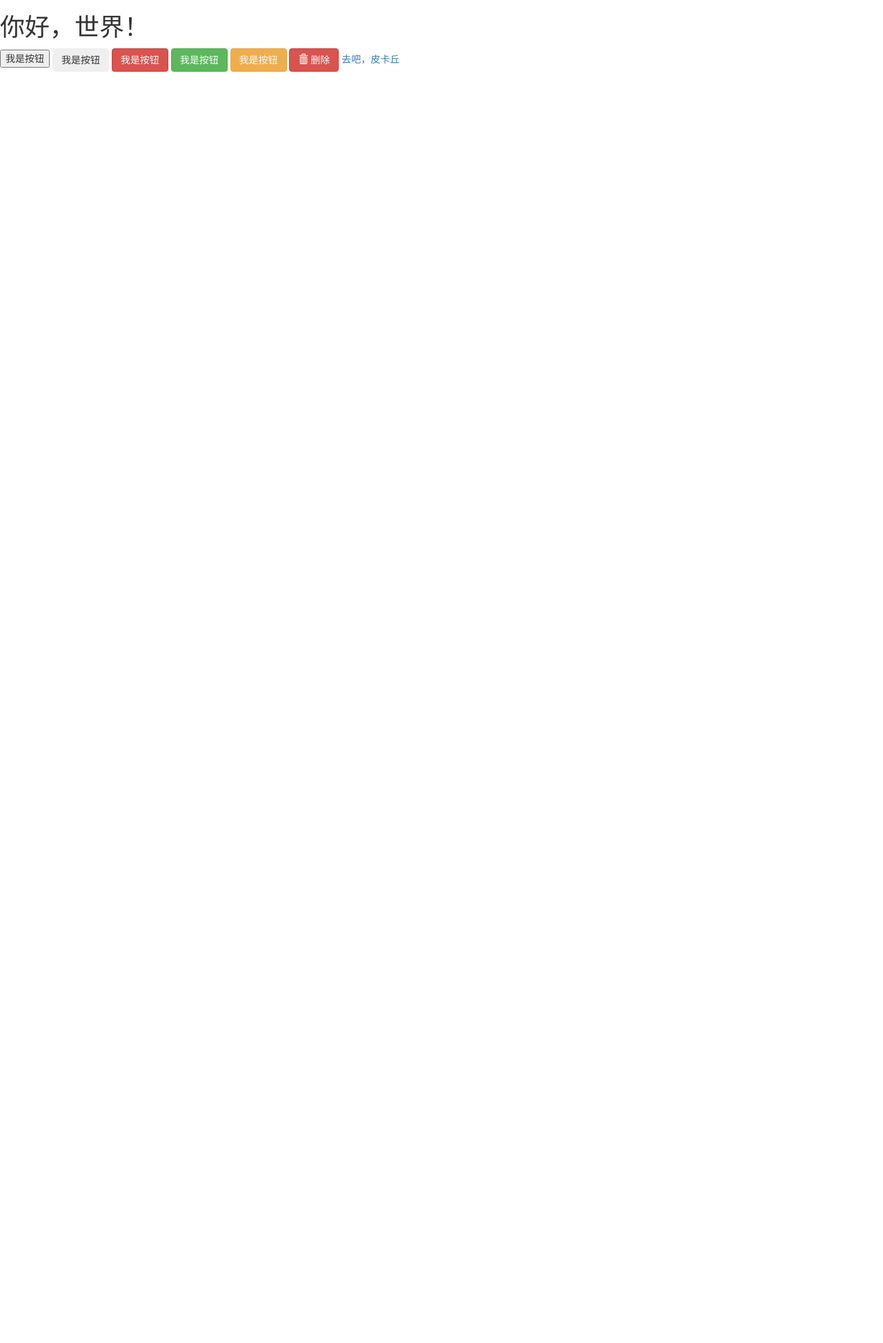
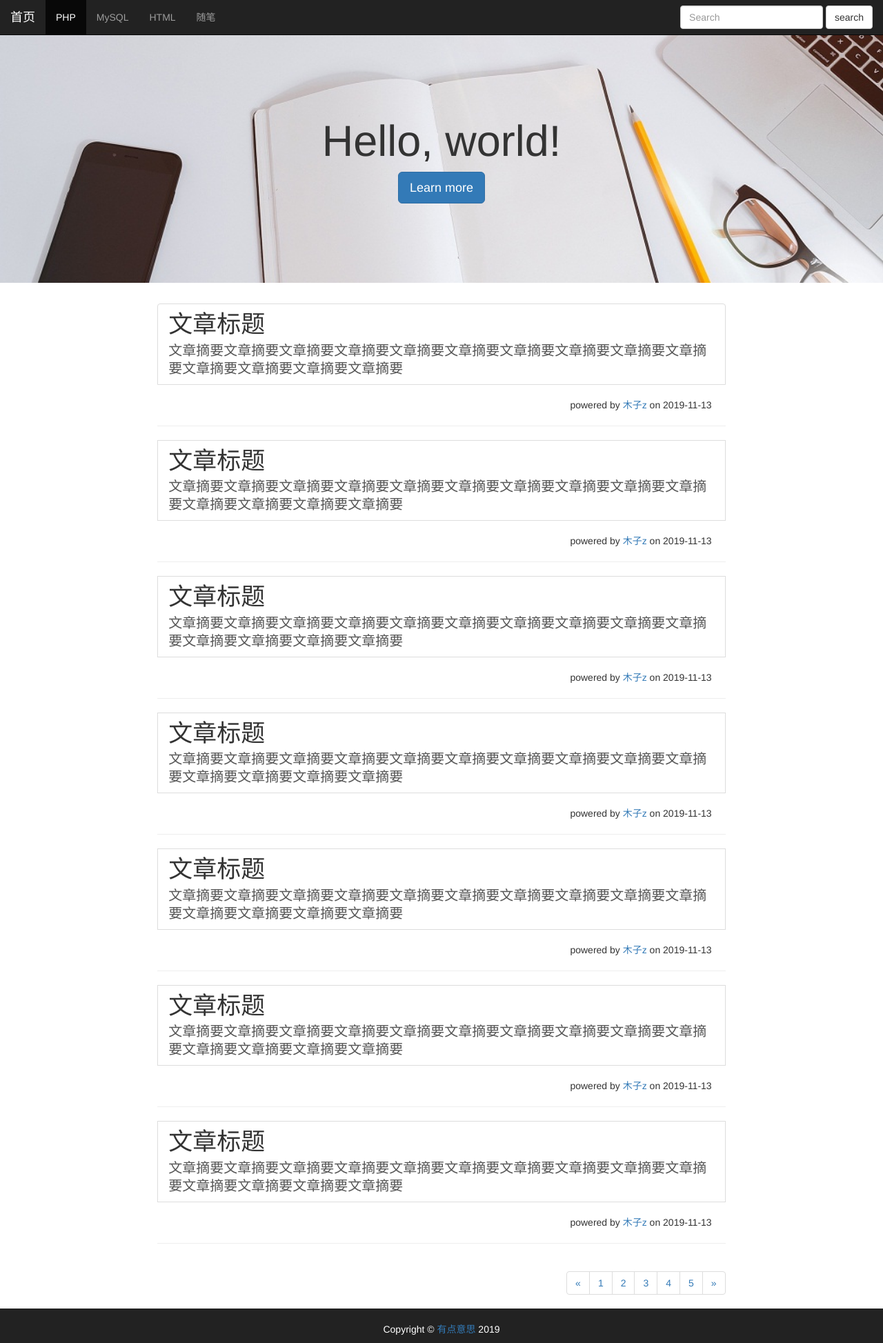
Before and after one commit to lizelong/tmp, a plain HTML site: page index.html in a window 1280 px wide. Shown: the whole page at 69% size. Before the commit the page ends 800 px from the top, so only its background shows below. Drawn offline with nearby package versions, Linux system fonts and the light colour scheme.

Commit message:
blog首页

```diff
--- /dev/null
+++ b/css/common.css
@@ -0,0 +1,20 @@
+body{
+    padding-top:50px;
+}
+.home-bg{
+    background:url('../img/home-bg.jpg') no-repeat center;
+    background-size:cover;
+    padding:100px;
+    text-align:center;
+}
+.title{
+    font-size:35px;
+}
+.zhaiyao{
+    font-size:20px;
+}
+.copyright{
+    text-align:center;
+    color:#fff;
+    padding-top:20px;
+}
--- a/index.html
+++ b/index.html
@@ -9,6 +9,7 @@
 
     <!-- Bootstrap -->
     <link href="https://cdn.jsdelivr.net/npm/bootstrap@3.3.7/dist/css/bootstrap.min.css" rel="stylesheet">
+    <link href="css/common.css" rel="stylesheet">
 
     <!-- HTML5 shim 和 Respond.js 是为了让 IE8 支持 HTML5 元素和媒体查询（media queries）功能 -->
     <!-- 警告：通过 file:// 协议（就是直接将 html 页面拖拽到浏览器中）访问页面时 Respond.js 不起作用 -->
@@ -18,14 +19,135 @@
     <![endif]-->
   </head>
   <body>
-    <h1>你好，世界！</h1>
-    <button>我是按钮</button>
-    <button class="btn">我是按钮</button>
-    <button class="btn btn-danger">我是按钮</button>
-    <button class="btn btn-success">我是按钮</button>
-    <button class="btn btn-warning">我是按钮</button>
-    <button class="btn btn-danger"><i class="glyphicon glyphicon-trash"></i> 删除</button>
-    <a href="index2.html">去吧，皮卡丘</a>
+    <!-- 导航 -->
+    <nav class="navbar navbar-inverse navbar-fixed-top">
+      <div class="container-fluid">
+        <!-- Brand and toggle get grouped for better mobile display -->
+        <div class="navbar-header">
+          <button type="button" class="navbar-toggle collapsed" data-toggle="collapse" data-target="#bs-example-navbar-collapse-1" aria-expanded="false">
+            <span class="sr-only">Toggle navigation</span>
+            <span class="icon-bar"></span>
+            <span class="icon-bar"></span>
+            <span class="icon-bar"></span>
+          </button>
+          <a class="navbar-brand" href="index.html">首页</a>
+        </div>
+
+        <!-- Collect the nav links, forms, and other content for toggling -->
+        <div class="collapse navbar-collapse" id="bs-example-navbar-collapse-1">
+          <ul class="nav navbar-nav">
+            <li class="active"><a href="#">PHP</a></li>
+            <li><a href="#">MySQL</a></li>
+            <li><a href="#">HTML</a></li>
+            <li><a href="#">随笔</a></li>
+          </ul>
+
+          <ul class="nav navbar-nav navbar-right">
+            <!-- <li><a href="index.html">Home</a></li> -->
+            <li>
+              <form class="navbar-form navbar-left">
+                <div class="form-group">
+                  <input type="text" class="form-control" placeholder="Search">
+                </div>
+                <button type="submit" class="btn btn-default">search</button>
+              </form>
+            </li>
+          </ul>
+        </div><!-- /.navbar-collapse -->
+      </div><!-- /.container-fluid -->
+    </nav>
+
+    <!-- 巨幕 -->
+    <div class="jumbotron home-bg">
+      <h1>Hello, world!</h1>
+
+      <p><a class="btn btn-primary btn-lg" href="#" role="button">Learn more</a></p>
+    </div>
+
+    <!-- 列表 -->
+    <div class="col-md-8 col-md-offset-2">
+      <div class="list-group">
+        <a href="" class="list-group-item">
+          <h4 class="list-group-item-heading title">文章标题</h4>
+          <p class="list-group-item-text zhaiyao">文章摘要文章摘要文章摘要文章摘要文章摘要文章摘要文章摘要文章摘要文章摘要文章摘要文章摘要文章摘要文章摘要文章摘要</p>
+        </a>
+        <p style="margin:20px" class="text-right">powered by <a href="">木子z</a> on 2019-11-13</p>
+        <hr>
+
+        <a href="" class="list-group-item">
+          <h4 class="list-group-item-heading title">文章标题</h4>
+          <p class="list-group-item-text zhaiyao">文章摘要文章摘要文章摘要文章摘要文章摘要文章摘要文章摘要文章摘要文章摘要文章摘要文章摘要文章摘要文章摘要文章摘要</p>
+        </a>
+        <p style="margin:20px" class="text-right">powered by <a href="">木子z</a> on 2019-11-13</p>
+        <hr>
+
+        <a href="" class="list-group-item">
+          <h4 class="list-group-item-heading title">文章标题</h4>
+          <p class="list-group-item-text zhaiyao">文章摘要文章摘要文章摘要文章摘要文章摘要文章摘要文章摘要文章摘要文章摘要文章摘要文章摘要文章摘要文章摘要文章摘要</p>
+        </a>
+        <p style="margin:20px" class="text-right">powered by <a href="">木子z</a> on 2019-11-13</p>
+        <hr>
+
+        <a href="" class="list-group-item">
+          <h4 class="list-group-item-heading title">文章标题</h4>
+          <p class="list-group-item-text zhaiyao">文章摘要文章摘要文章摘要文章摘要文章摘要文章摘要文章摘要文章摘要文章摘要文章摘要文章摘要文章摘要文章摘要文章摘要</p>
+        </a>
+        <p style="margin:20px" class="text-right">powered by <a href="">木子z</a> on 2019-11-13</p>
+        <hr>
+
+        <a href="" class="list-group-item">
+          <h4 class="list-group-item-heading title">文章标题</h4>
+          <p class="list-group-item-text zhaiyao">文章摘要文章摘要文章摘要文章摘要文章摘要文章摘要文章摘要文章摘要文章摘要文章摘要文章摘要文章摘要文章摘要文章摘要</p>
+        </a>
+        <p style="margin:20px" class="text-right">powered by <a href="">木子z</a> on 2019-11-13</p>
+        <hr>
+
+        <a href="" class="list-group-item">
+          <h4 class="list-group-item-heading title">文章标题</h4>
+          <p class="list-group-item-text zhaiyao">文章摘要文章摘要文章摘要文章摘要文章摘要文章摘要文章摘要文章摘要文章摘要文章摘要文章摘要文章摘要文章摘要文章摘要</p>
+        </a>
+        <p style="margin:20px" class="text-right">powered by <a href="">木子z</a> on 2019-11-13</p>
+        <hr>
+
+        <a href="" class="list-group-item">
+          <h4 class="list-group-item-heading title">文章标题</h4>
+          <p class="list-group-item-text zhaiyao">文章摘要文章摘要文章摘要文章摘要文章摘要文章摘要文章摘要文章摘要文章摘要文章摘要文章摘要文章摘要文章摘要文章摘要</p>
+        </a>
+        <p style="margin:20px" class="text-right">powered by <a href="">木子z</a> on 2019-11-13</p>
+        <hr>
+      </div>
+
+      <!-- 分页 -->
+      <nav aria-label="Page navigation">
+        <ul class="pagination pull-right">
+          <li>
+            <a href="#" aria-label="Previous">
+              <span aria-hidden="true">&laquo;</span>
+            </a>
+          </li>
+          <li><a href="#">1</a></li>
+          <li><a href="#">2</a></li>
+          <li><a href="#">3</a></li>
+          <li><a href="#">4</a></li>
+          <li><a href="#">5</a></li>
+          <li>
+            <a href="#" aria-label="Next">
+              <span aria-hidden="true">&raquo;</span>
+            </a>
+          </li>
+        </ul>
+      </nav>
+    </div>
+
+    <div style="clear:both"></div>
+
+    <!-- 尾部 -->
+    <footer class="footer navbar-inverse">
+      <div class="container">
+        <p class="copyright text-muted">Copyright &copy; <a href="https://www.lizelong.com" target="_blank">有点意思</a> 2019</p>
+      </div>
+    </footer>
+
 
     <!-- jQuery (Bootstrap 的所有 JavaScript 插件都依赖 jQuery，所以必须放在前边) -->
     <script src="https://cdn.jsdelivr.net/npm/jquery@1.12.4/dist/jquery.min.js"></script>
```
Also changed, not shown: index2.html (deleted, +0 -35 lines), img/home-bg.jpg (added).
